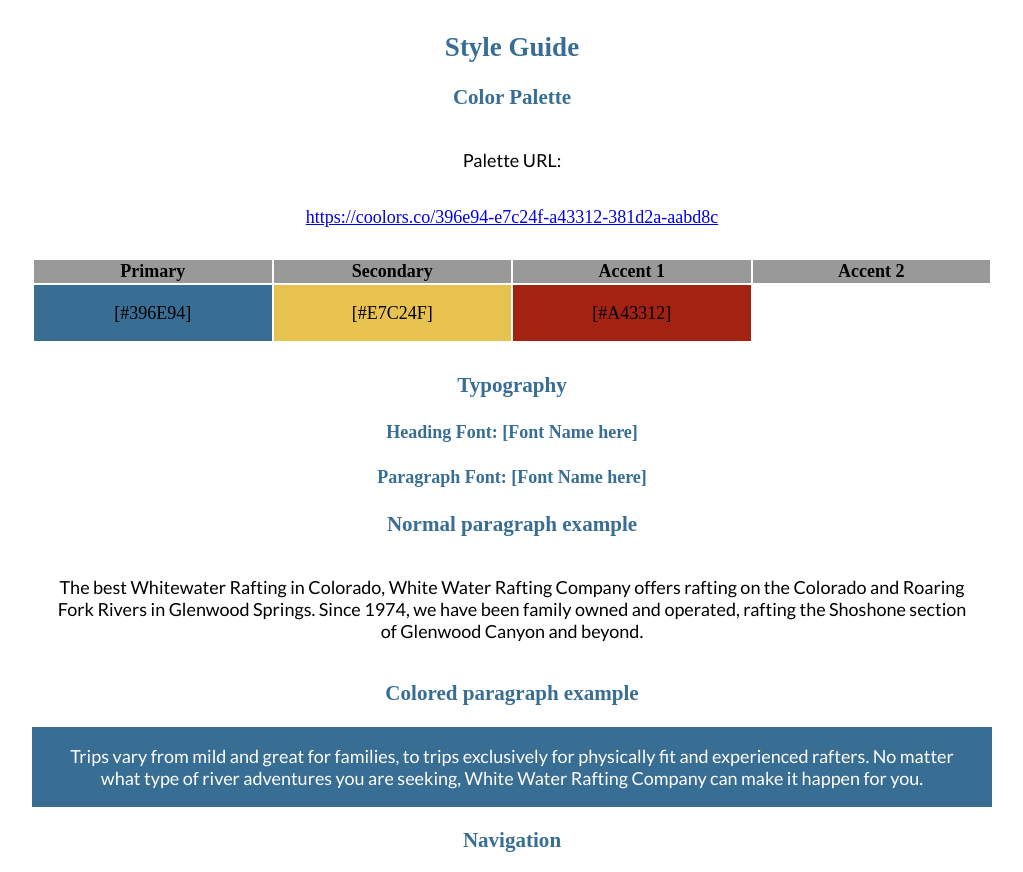
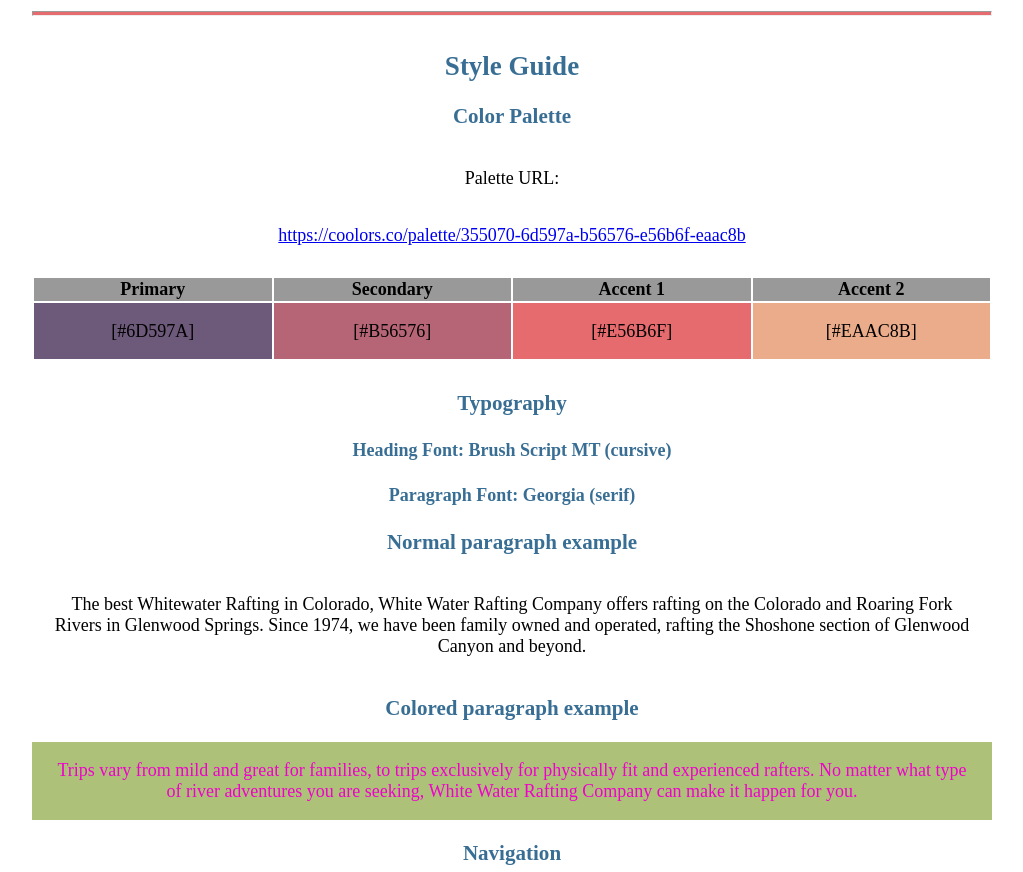
Before and after one commit to fred-haun/wdd130, a plain HTML site: page wwr/site-plan-rafting.html in a window 1280 px wide. Shown: the part 1105-1977 px from the top of the page, without its empty margins (128-1151 px from the left). Drawn offline with Linux system fonts and the light colour scheme; a web font is replaced by a local one.

Commit message:
rafting site update

```diff
--- a/wwr/site-plan-rafting.html
+++ b/wwr/site-plan-rafting.html
@@ -9,9 +9,9 @@
 
 <body>
   <header>
-    <h1>[Site name] Site Plan</h1>
-    <h2>[FirstName LastName]</h2>
-    <h2>WDD 130-[section]</h2>
+    <h1>White Water Rafting Site Plan</h1>
+    <h2>Freddy Haun</h2>
+    <h2>WDD 130-17</h2>
     <!-- In the header above, add the name of your site, your name and class number. For example if you are in section 3 you would put WDD 130-03 -->
   </header>
   <main>
@@ -19,11 +19,16 @@
     <hr />
     <h2>Overview</h2>
     <h3>Purpose</h3>
-    <p>[Your purpose here]</p>
+    <p>Our goal is to lead others and teach others about all the white water rafting locations.
+      We seek not to just show you where the rafting is, but to teach about saftey, and train others
+      on the art of rafting.
+    </p>
     <!-- change this -->
 
     <h3>Audience</h3>
-    <p>[Your audience here]</p>
+    <p>We invite all over 18 (or between 12 and 17 if you are with your parents) to come and join in
+      the fun of white water rafting!
+    </p>
     <!-- change this -->
 
     <hr />
@@ -41,8 +46,8 @@
 
     <!-- Copy and paste the URL to your finished palette below. Replace the href value that is there with yours. Make sure to paste it into both the href value and the content text of the <a> tag -->
     <p>Palette URL:</p>
-    <a href="https://coolors.co/396e94-e7c24f-a43312-381d2a-aabd8c"
-      target="_blank">https://coolors.co/396e94-e7c24f-a43312-381d2a-aabd8c</a>
+    <a href="https://coolors.co/palette/355070-6d597a-b56576-e56b6f-eaac8b"
+      target="_blank">https://coolors.co/palette/355070-6d597a-b56576-e56b6f-eaac8b</a>
 
     <table class="colors">
       <tr>
@@ -53,10 +58,10 @@
       </tr>
       <!-- Replace the numbers in the boxes below with your hex color codes. Then switch to the site-plan.css file and change your colors there as well. -->
       <tr>
-        <td class="primary">[#396E94]</td>
-        <td class="secondary">[#E7C24F]</td>
-        <td class="accent1">[#A43312]</td>
-        <td class="accent2"></td>
+        <td class="primary">[#6D597A]</td>
+        <td class="secondary">[#B56576]</td>
+        <td class="accent1">[#E56B6F]</td>
+        <td class="accent2">[#EAAC8B]</td>
       </tr>
     </table>
 
@@ -66,11 +71,11 @@
     <!-- Choose a font for your paragraphs (body copy) and headlines. What font(s) have you chosen? Think also about which of your colors above you might use for background and font colors. -->
 
     <h4>
-      Heading Font: [Font Name here]
+      Heading Font: Brush Script MT (cursive)
       <!-- change this -->
     </h4>
     <h4>
-      Paragraph Font: [Font Name here]
+      Paragraph Font: Georgia (serif)
       <!-- change this -->
     </h4>
     <h3>Normal paragraph example</h3>
--- a/wwr/styles/site-plan-rafting.css
+++ b/wwr/styles/site-plan-rafting.css
@@ -5,21 +5,21 @@ Fonts are separated by a & */
 
 :root {
   /* change the values below to your colors from your palette */
-  --primary-color: #396E94   ;
-  --secondary-color: #E7C24F ;
-  --accent1-color: #A42212;
-  --accent2-color: white;
+  --primary-color: #6D597A   ;
+  --secondary-color: #B56576 ;
+  --accent1-color: #E56B6F;
+  --accent2-color: #EAAC8B;
 
   /* change the values below to your chosen font(s) */
-  --heading-font: "IM Fell French Canon";
-  --paragraph-font: Lato, Helvetica, sans-serif;
+  --heading-font: Brush Script MT (cursive);
+  --paragraph-font: Georgia (serif), Helvetica, sans-serif;
 
   /* these colors below should be chosen from among your palette colors above */
   --headline-color-on-white: #396E94;  /* headlines on a white background */
-  --headline-color-on-color: white; /* headlines on a colored background */
+  --headline-color-on-color: #F0EAD2; /* headlines on a colored background */
   --paragraph-color-on-white: #396E94; /* paragraph text on a white background */
-  --paragraph-color-on-color: white; /* paragraph text on a colored background */
-  --paragraph-background-color: #396E94  ;
+  --paragraph-color-on-color: #F001CD; /* paragraph text on a colored background */
+  --paragraph-background-color: #ADC178  ;
   --nav-link-color: #396E94;
   --nav-background-color: #D4AC0D;
   --nav-hover-link-color: white;
```
